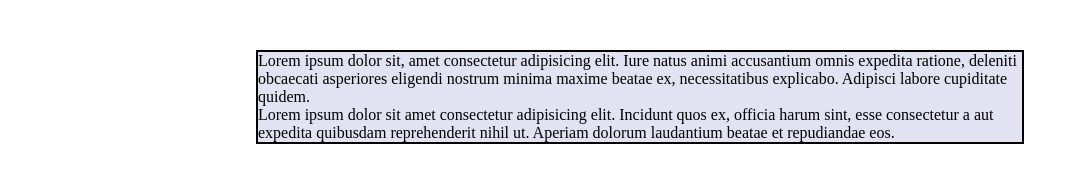
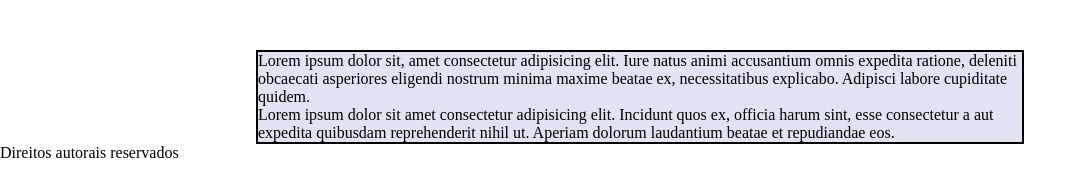
Before and after one commit to guilhermeprogrammer0/teste-vscode-4, a plain HTML site: page index.html in a window 1280 px wide. Shown: the whole page, without its empty margins (0-1087 px from the left). Drawn offline with Linux system fonts and the light colour scheme.

Commit message:
Add footer

```diff
--- a/index.html
+++ b/index.html
@@ -11,6 +11,9 @@
         <p>Lorem ipsum dolor sit, amet consectetur adipisicing elit. Iure natus animi accusantium omnis expedita ratione, deleniti obcaecati asperiores eligendi nostrum minima maxime beatae ex, necessitatibus explicabo. Adipisci labore cupiditate quidem.</p>
         <p>Lorem ipsum dolor sit amet consectetur adipisicing elit. Incidunt quos ex, officia harum sint, esse consectetur a aut expedita quibusdam reprehenderit nihil ut. Aperiam dolorum laudantium beatae et repudiandae eos.</p>
     </main>
+    <footer>
+        <p>Direitos autorais reservados</p>
+    </footer>
 
 
 
```
